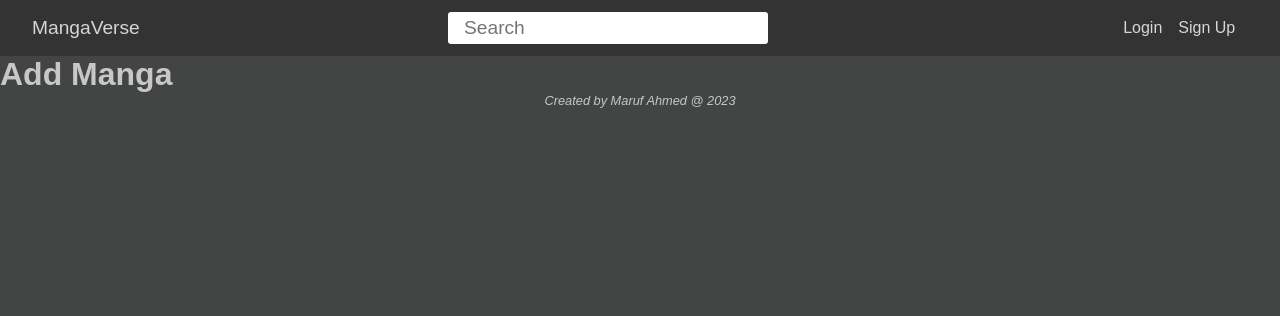
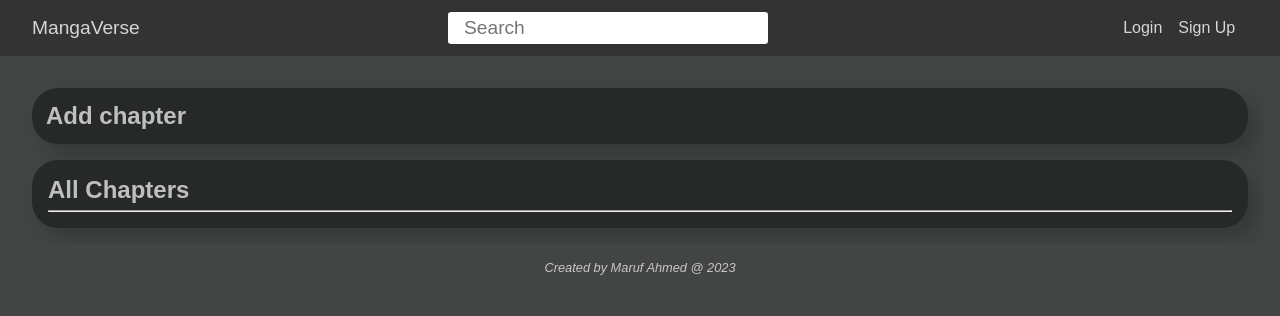
Before and after one commit to Maruf512/MangaVerse-Flask-App, a Flask app: page /add_chapter/1 in a window 1280 px wide. Shown: the top 316 px of the page. Run offline with Flask 3, Linux system fonts and the light colour scheme; data comes from the database, SQL or seed files in the repository; data that the repository does not hold is empty.

Commit message:
working on add chapter html

```diff
--- a/website/static/style/base.css
+++ b/website/static/style/base.css
@@ -399,8 +399,6 @@ main{
 main .details_container{
     display: flex;
     background-color: rgba(35, 37, 37, 0.850);
-    /* background-color: aqua; */
-    /* padding: 12px; */
     margin: 1rem;
     border-radius: 26px;
     box-shadow: 10px 10px 20px rgba(0, 0, 0, 0.2);
@@ -606,3 +604,11 @@ main .chapter_container{
     align-items: center;
 
 }
+
+/* ================================================================= */
+/* ====================== Add Chapter ============================== */
+/* ================================================================= */
+
+.add_manga_container{
+    padding: 14px;
+}
--- a/website/templates/add_chapter.html
+++ b/website/templates/add_chapter.html
@@ -3,7 +3,43 @@
 
 {% block content %}
 
-<h1>Add Manga</h1>
+<main>
+    <!-- main container -->
+    <div class="details_container add_manga_container">
+        <h2>Add chapter</h2>
+
+
+
+    </div>
+
+    <div class="chapter_container">
+        <h2>All Chapters</h2>
+        {% if admin %}
+        <div class="admin_edit_chapter">
+            <a href="/add_chapter/{{data.id}}"><img src="{{ url_for('static', filename='image/edit.png')}}"width="32px" alt="edit"></a>
+        </div>
+        {% endif %}
+        <div class="chapters">
+            <hr>
+            <ul class="chapter_list">
+                {% for chapter in data.chapters %}
+                <li>
+                    <div class="chapter">
+                        <p>{{ chapter.id }}</p>
+                        <p><a href="#">{{ chapter.chapter_name }}</a></p>
+                    </div>
+                </li>
+                {% endfor %}
+            </ul>
+        </div>
+
+
+    </div>
+
+
+
+
+</main>
 
 
 
--- a/website/views.py
+++ b/website/views.py
@@ -129,7 +129,9 @@ def add_chapter(manga_id):
     # db.session.add(new_chapter)
     # db.session.commit()
 
-    return render_template('add_chapter.html', user=current_user)
+    data = Manga_info.query.filter_by(id=manga_id).first()
+
+    return render_template('add_chapter.html', user=current_user, data=data)
 
 # ===================================================================
 # ============================ Delet Manga =========================
```
